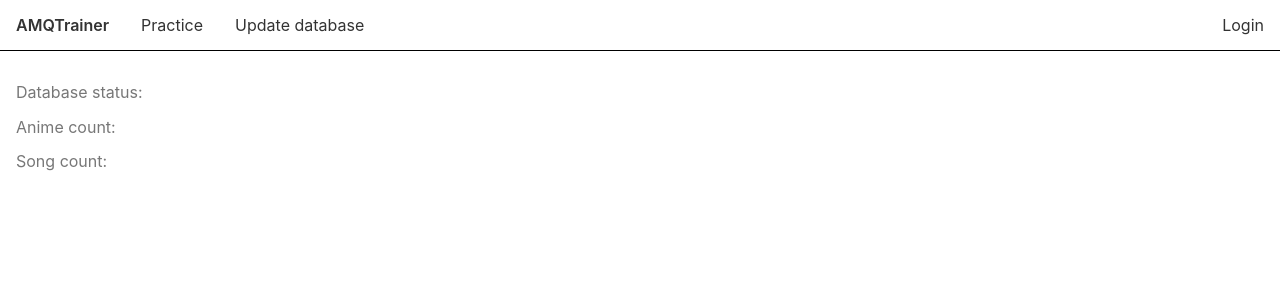
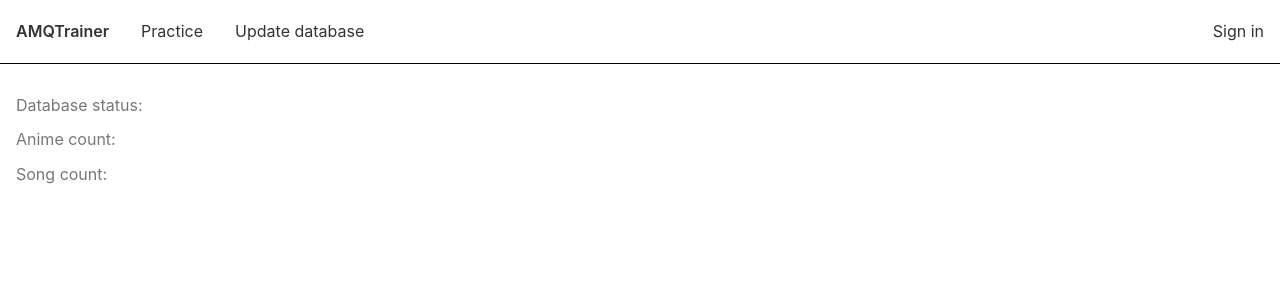
Before and after one commit to marcoskwkm/amq-trainer, a React (Create React App) app in the folder app/: page / in a window 1280 px wide. Shown: the top 300 px of the page. Built offline with nearby package versions, Linux system fonts and the light colour scheme; no server answers.

Commit message:
[app] Add fake login

```diff
--- a/app/src/App.tsx
+++ b/app/src/App.tsx
@@ -4,7 +4,8 @@ import Home from './components/Home'
 import Navbar from './components/Navbar'
 import Practice from './components/Practice'
 import UpdateDatabase from './components/UpdateDatabase'
-import { ConfigContextProvider } from './config'
+import { ConfigContextProvider } from './context/ConfigContext'
+import { UserContextProvider } from './context/UserContext'
 import { Route } from './constants'
 
 const App = () => {
@@ -12,6 +13,7 @@ const App = () => {
 
   return (
     <ConfigContextProvider>
+      <UserContextProvider>
         <Navbar onRouteChange={setRoute} />
         <div className="pa3 center">
           {route === Route.HOME ? (
@@ -22,6 +24,7 @@ const App = () => {
             <UpdateDatabase />
           ) : null}
         </div>
+      </UserContextProvider>
     </ConfigContextProvider>
   )
 }
--- /dev/null
+++ b/app/src/components/Login/index.tsx
@@ -0,0 +1,88 @@
+import React, { useState } from 'react'
+
+import { useUserContext } from '../../context/UserContext'
+
+enum State {
+  INITIAL,
+  EXPANDED,
+  LOGGED_IN,
+}
+
+const Login = () => {
+  const [state, setState] = useState(State.INITIAL)
+  const [value, setValue] = useState('')
+
+  const { user, setUser } = useUserContext()
+
+  const handleChange = (event: React.ChangeEvent<HTMLInputElement>) => {
+    setValue(event.target.value)
+  }
+
+  const handleSubmit = () => {
+    if (value) {
+      setUser(value)
+      setState(State.LOGGED_IN)
+    }
+  }
+
+  const handleKeyDown = (event: React.KeyboardEvent) => {
+    if (event.key === 'Enter') {
+      handleSubmit()
+    }
+  }
+
+  const handleSignOut = () => {
+    setUser(null)
+    setState(State.INITIAL)
+  }
+
+  if (state === State.INITIAL) {
+    return (
+      <div className="tr v-mid">
+        <span
+          className="link dim dark-gray f6 f5-ns dib ml3 ml4-ns pointer"
+          onClick={() => setState(State.EXPANDED)}
+        >
+          Sign in
+        </span>
+      </div>
+    )
+  }
+
+  if (state === State.EXPANDED) {
+    return (
+      <div className="tr v-mid">
+        <input
+          className="pa2"
+          placeholder="username"
+          onChange={handleChange}
+          value={value}
+        />
+        <button
+          className="f6 f5-ns link ba bw1 ph3 pv2 ml3 ml4-ns dib mid-gray bg-white pointer"
+          onClick={handleSubmit}
+          onKeyDown={handleKeyDown}
+        >
+          Submit
+        </button>
+      </div>
+    )
+  }
+
+  if (state === State.LOGGED_IN) {
+    return (
+      <div className="tr v-mid">
+        <span className="dark-gray">Signed in as {user}</span>
+        <span
+          className="link dim dark-gray f6 f5-ns ml3 ml4-ns pointer"
+          onClick={handleSignOut}
+        >
+          Sign out
+        </span>
+      </div>
+    )
+  }
+
+  return null
+}
+export default Login
--- a/app/src/components/Navbar/index.tsx
+++ b/app/src/components/Navbar/index.tsx
@@ -1,6 +1,7 @@
 import React from 'react'
 
 import { Route } from '../../constants'
+import Login from '../Login'
 
 interface NavbarProps {
   onRouteChange: (route: Route) => void
@@ -8,8 +9,8 @@ interface NavbarProps {
 
 const Navbar: React.FC<NavbarProps> = ({ onRouteChange }) => {
   return (
-    <nav className="dt w-100 border-box pa3 bb">
-      <div className="dtc v-mid w-75 tl">
+    <nav className="dt w-100 border-box ph3 bb h3">
+      <div className="dtc v-mid w-50 tl">
         <span
           className="link dim dark-gray f6 f5-ns dib fw6 pointer"
           onClick={() => onRouteChange(Route.HOME)}
@@ -29,13 +30,8 @@ const Navbar: React.FC<NavbarProps> = ({ onRouteChange }) => {
           Update database
         </span>
       </div>
-      <div className="dtc v-mid w-25 tr">
-        <span
-          className="link dim dark-gray f6 f5-ns dib pointer"
-          onClick={() => alert('Please purchase the full version to login.')}
-        >
-          Login
-        </span>
+      <div className="dtc v-mid w-50">
+        <Login />
       </div>
     </nav>
   )
--- a/app/src/components/Practice/index.tsx
+++ b/app/src/components/Practice/index.tsx
@@ -7,8 +7,8 @@ import React, {
 } from 'react'
 import axios, { AxiosResponse } from 'axios'
 
-import { useConfig } from '../../config'
 import { SERVER_URL } from '../../constants'
+import { useConfig } from '../../context/ConfigContext'
 import { Song } from '../../typings'
 import AutocompleteInput from '../AutocompleteInput'
 import './Practice.css'
--- /dev/null
+++ b/app/src/context/UserContext.tsx
@@ -0,0 +1,21 @@
+import React, { createContext, useContext, useMemo, useState } from 'react'
+
+interface UserContext {
+  user: string | null
+  setUser: (user: string | null) => void
+}
+
+const UserContext = createContext<UserContext>({
+  user: null,
+  setUser: () => {},
+})
+
+export const UserContextProvider: React.FC = ({ children }) => {
+  const [user, setUser] = useState<string | null>(null)
+
+  const value = useMemo<UserContext>(() => ({ user, setUser }), [user, setUser])
+
+  return <UserContext.Provider value={value}>{children}</UserContext.Provider>
+}
+
+export const useUserContext = () => useContext(UserContext)
```
Also changed, not shown: app/src/context/ConfigContext.tsx (renamed from app/src/config.tsx). Lines whose indentation alone changed are shown as unchanged.
